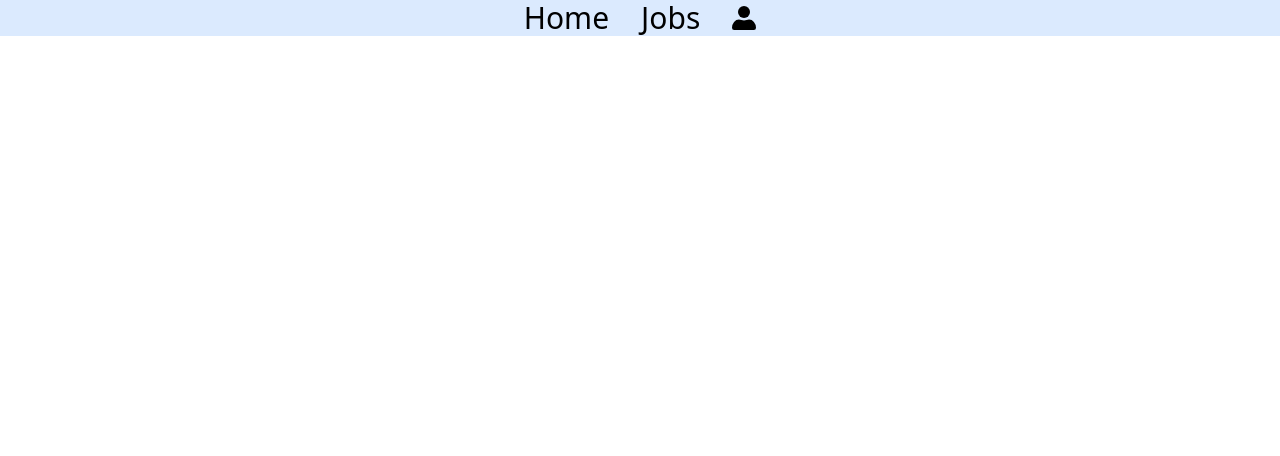
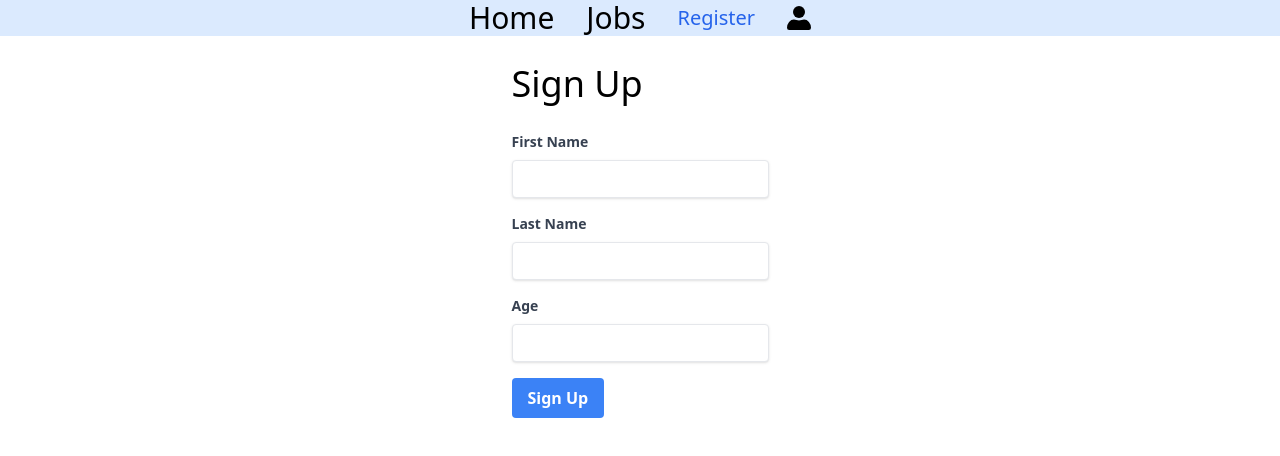
Before and after one commit to LimpanGH/Jobchaser-react-del-4, a React (Vite) app: page /Jobchaser-react/signup in a window 1280 px wide. Before the commit this address had no page. Shown: the top 456 px of the page. Built offline with nearby package versions, Linux system fonts and the light colour scheme.

Commit message:
Navbar showing Signed In upon sucessfull submit in Jobchaser-react/signin

```diff
--- a/package.json
+++ b/package.json
@@ -13,6 +13,7 @@
     "firebase": "^10.9.0",
     "react": "^18.2.0",
     "react-dom": "^18.2.0",
+    "react-hook-form": "^7.51.3",
     "react-router-dom": "^6.22.3"
   },
   "devDependencies": {
--- a/src/App.tsx
+++ b/src/App.tsx
@@ -1,22 +1,34 @@
+import { useState } from 'react';
 import { Jobs } from './components/Jobs';
 import { SearchField } from './pages/Home/SearchField';
 import { NavBar } from './components/NavBar';
-import SignInPage from './pages/SignInPage/SignInPage';
+import { SignInPage } from './pages/SignInPage/SignInPage';
+import { SignUpPage } from './pages/SignUpPage/SignUpPage';
 
 import { BrowserRouter, Routes, Route, Navigate, Link, Outlet, useOutlet } from 'react-router-dom';
 
 import HomePage from './pages/Home/HomePage';
+import { FormProvider } from './components/Hook-Form';
 
 export function App() {
+  const [isSignedIn, setIsSignedIn] = useState(false);
+
+  const handleSignIn = () => {
+    setIsSignedIn(true);
+  };
+
   return (
     <BrowserRouter basename='Jobchaser-react'>
       <div className='flex flex-col items-center max-w-screen-xl mx-auto '>
-        <NavBar />
-        <Routes>
-          <Route path='/home' element={<HomePage />} />
-          <Route path='/jobs' element={<Jobs />} />
-          {/* <Route path='/signin' element={<SignInPage />} /> */}
-        </Routes>
+        <NavBar isSignedIn={isSignedIn} handleSignIn={handleSignIn} />
+        <FormProvider>
+          <Routes>
+            <Route path='/home' element={<HomePage />} />
+            <Route path='/jobs' element={<Jobs />} />
+            <Route path='/signin' element={<SignInPage handleSignIn={handleSignIn} />} />
+            <Route path='/signup' element={<SignUpPage />} />
+          </Routes>
+        </FormProvider>
       </div>
     </BrowserRouter>
   );
--- /dev/null
+++ b/src/components/Hook-Form.tsx
@@ -0,0 +1,129 @@
+import React, { useContext, useState } from 'react';
+import { useForm, SubmitHandler } from 'react-hook-form';
+
+const FormContext = React.createContext<any>(null);
+
+interface IFormInput {
+  firstName: string;
+  lastName: string;
+  age: number;
+}
+
+export function FormProvider({ children }: { children: React.ReactNode }) {
+  const methods = useForm<IFormInput>();
+  return <FormContext.Provider value={methods}>{children}</FormContext.Provider>;
+}
+
+export function useFormField(fieldName: string) {
+  const methods = useContext(FormContext);
+  return methods?.register(fieldName);
+}
+
+export function useFormSubmitHandler<T = any>(onSubmit: SubmitHandler<T>) {
+  const methods = useContext(FormContext);
+  return methods?.handleSubmit(onSubmit);
+}
+
+// My Sign-in form ----------------------
+export function SignInForm({ handleSignIn }: { handleSignIn: (data: IFormInput) => void }) {
+  const { register, handleSubmit } = useForm<IFormInput>();
+
+  const onSubmit: SubmitHandler<IFormInput> = (data) => {
+    console.log(data);
+    handleSignIn(data);
+  };
+
+  return (
+    <form onSubmit={handleSubmit(onSubmit)} className='max-w-sm mx-auto'>
+      <div className='mb-4'>
+        <label className='block mb-2 text-sm font-bold text-gray-700' htmlFor='firstName'>
+          First Name
+        </label>
+        <input
+          {...register('firstName', { required: true, maxLength: 20 })}
+          id='firstName'
+          type='text'
+          className='w-full px-3 py-2 leading-tight text-gray-700 border rounded shadow appearance-none focus:outline-none focus:shadow-outline'
+        />
+      </div>
+      <div className='mb-4'>
+        <label className='block mb-2 text-sm font-bold text-gray-700' htmlFor='lastName'>
+          Last Name
+        </label>
+        <input
+          {...register('lastName', { required: true, pattern: /^[A-Za-z]+$/i })}
+          id='lastName'
+          type='text'
+          className='w-full px-3 py-2 leading-tight text-gray-700 border rounded shadow appearance-none focus:outline-none focus:shadow-outline'
+        />
+      </div>
+      <div className='mb-4'>
+        <label className='block mb-2 text-sm font-bold text-gray-700' htmlFor='age'>
+          Age
+        </label>
+        <input
+          {...register('age', { required: true, min: 18, max: 99 })}
+          id='age'
+          type='number'
+          className='w-full px-3 py-2 leading-tight text-gray-700 border rounded shadow appearance-none focus:outline-none focus:shadow-outline'
+        />
+      </div>
+      <button
+        type='submit'
+        className='px-4 py-2 font-bold text-white bg-blue-500 rounded hover:bg-blue-700 focus:outline-none focus:shadow-outline'
+      >
+        Sign In
+      </button>
+    </form>
+  );
+}
+
+// My Sign-up form ----------------------
+export function SignUpForm() {
+  const { register, handleSubmit } = useForm<IFormInput>();
+  const onSubmit: SubmitHandler<IFormInput> = (data) => console.log(data);
+
+  return (
+    <form onSubmit={handleSubmit(onSubmit)} className='max-w-sm mx-auto'>
+      <div className='mb-4'>
+        <label className='block mb-2 text-sm font-bold text-gray-700' htmlFor='firstName'>
+          First Name
+        </label>
+        <input
+          {...register('firstName', { required: true, maxLength: 20 })}
+          id='firstName'
+          type='text'
+          className='w-full px-3 py-2 leading-tight text-gray-700 border rounded shadow appearance-none focus:outline-none focus:shadow-outline'
+        />
+      </div>
+      <div className='mb-4'>
+        <label className='block mb-2 text-sm font-bold text-gray-700' htmlFor='lastName'>
+          Last Name
+        </label>
+        <input
+          {...register('lastName', { required: true, pattern: /^[A-Za-z]+$/i })}
+          id='lastName'
+          type='text'
+          className='w-full px-3 py-2 leading-tight text-gray-700 border rounded shadow appearance-none focus:outline-none focus:shadow-outline'
+        />
+      </div>
+      <div className='mb-4'>
+        <label className='block mb-2 text-sm font-bold text-gray-700' htmlFor='age'>
+          Age
+        </label>
+        <input
+          {...register('age', { required: true, min: 18, max: 99 })}
+          id='age'
+          type='number'
+          className='w-full px-3 py-2 leading-tight text-gray-700 border rounded shadow appearance-none focus:outline-none focus:shadow-outline'
+        />
+      </div>
+      <button
+        type='submit'
+        className='px-4 py-2 font-bold text-white bg-blue-500 rounded hover:bg-blue-700 focus:outline-none focus:shadow-outline'
+      >
+        Sign Up
+      </button>
+    </form>
+  );
+}
--- a/src/components/ModalAccount.tsx
+++ b/src/components/ModalAccount.tsx
@@ -1,26 +1,72 @@
-import { MouseEventHandler } from 'react';
+import React, { MouseEventHandler } from 'react';
+import { useNavigate } from 'react-router-dom';
 
 interface ModalProps {
   onClose: MouseEventHandler<HTMLButtonElement>;
 }
 
 export const Modal: React.FC<ModalProps> = ({ onClose }) => {
+  const navigate = useNavigate(); // Initialize useNavigate
+
+  const goToSignInPage = (event: React.MouseEvent<HTMLButtonElement, MouseEvent>) => {
+    onClose(event); // Close the modal by passing the event
+    navigate('/signin'); // Navigate to '/signin' route
+  };
+
+  const goToSignUpPage = (event: React.MouseEvent<HTMLButtonElement, MouseEvent>) => {
+    onClose(event); // Close the modal by passing the event
+    navigate('/signup'); // Navigate to '/signin' route
+  };
+
   return (
     <div className='fixed top-0 left-0 flex items-center justify-center w-full h-full bg-gray-800 bg-opacity-50'>
       <div className='p-8 bg-white rounded-lg'>
-        <div className='mb-4 text-center'>
-          <div className='mb-2 text-xl font-bold'>Sign In</div>
-          <button className='text-blue-500' onClick={onClose}>
-            Close
+        <div className='flex justify-end'>
+          {/* Close button (X) */}
+          <button className='text-gray-500' onClick={onClose}>
+            X
           </button>
         </div>
         <div className='mb-4 text-center'>
-          <div className='mb-2 text-xl font-bold'>Sign Up</div>
-          <button className='text-blue-500' onClick={onClose}>
-            Close
+          {/* <div className='mb-2 text-xl font-bold'>Sign In</div> */}
+          <button className='text-blue-500' onClick={goToSignInPage}>
+            Sign In
+          </button>
+        </div>
+        <div className='mb-4 text-center'>
+          {/* <div className='mb-2 text-xl font-bold'>Sign Up</div> */}
+          <button className='text-blue-500' onClick={goToSignUpPage}>
+            Sign Up
           </button>
         </div>
       </div>
     </div>
   );
 };
+
+// import { MouseEventHandler } from 'react';
+
+// interface ModalProps {
+//   onClose: MouseEventHandler<HTMLButtonElement>;
+// }
+
+// export const Modal: React.FC<ModalProps> = ({ onClose }) => {
+//   return (
+//     <div className='fixed top-0 left-0 flex items-center justify-center w-full h-full bg-gray-800 bg-opacity-50'>
+//       <div className='p-8 bg-white rounded-lg'>
+//         <div className='mb-4 text-center'>
+//           <div className='mb-2 text-xl font-bold'>Sign In</div>
+//           <button className='text-blue-500' onClick={onClose}>
+//             Close
+//           </button>
+//         </div>
+//         <div className='mb-4 text-center'>
+//           <div className='mb-2 text-xl font-bold'>Sign Up</div>
+//           <button className='text-blue-500' onClick={onClose}>
+//             Close
+//           </button>
+//         </div>
+//       </div>
+//     </div>
+//   );
+// };
--- a/src/components/NavBar.tsx
+++ b/src/components/NavBar.tsx
@@ -2,7 +2,12 @@ import { Link } from 'react-router-dom';
 import { useState } from 'react';
 import { Modal } from './ModalAccount';
 
-export function NavBar() {
+interface NavBarProps {
+  isSignedIn: boolean;
+  handleSignIn: (userData: any) => void;
+}
+
+export function NavBar({ isSignedIn, handleSignIn }: NavBarProps) {
   const [isModalOpen, setIsModalOpen] = useState(false);
 
   const handleOpenModal = () => {
@@ -21,10 +26,16 @@ export function NavBar() {
       <Link className='text-3xl ' to='/jobs'>
         Jobs
       </Link>
-      {/* <Link className='text-xl text-blue-600 ' to='/signup'>
-        Signup
-      </Link> */}
 
+      <div className='text-xl text-blue-600'>
+        {isSignedIn ? (
+          <span>Signed In</span>
+        ) : (
+          <span onClick={handleOpenModal} style={{ cursor: 'pointer' }}>
+            Register
+          </span>
+        )}
+      </div>
       <div className='flex items-center text-xl text-blue-600'>
         <img
           src='./src/assets/SVG/Hitta IT-jobb! Utvecklare, IT-support, säkerhet, projektledare mm-7.svg'
--- a/src/pages/SignInPage/SignInPage.tsx
+++ b/src/pages/SignInPage/SignInPage.tsx
@@ -1,13 +1,11 @@
-// import SignInForm from './SignInForm';
+import { SignInForm } from '../../components/Hook-Form';
 
-
-function SignInPage() {
+export function SignInPage({ handleSignIn }: { handleSignIn: (data: any) => void }) {
   return (
     <div>
-      <h1>Sign In</h1>
-      {/* <SignInForm /> */}
+      <h1 className='text-4xl mt-7 mb-7'>Sign In</h1>
+
+      <SignInForm handleSignIn={handleSignIn} />
     </div>
   );
 }
-
-export default SignInPage;
--- /dev/null
+++ b/src/pages/SignUpPage/SignUpPage.tsx
@@ -0,0 +1,10 @@
+import { SignUpForm } from '../../components/Hook-Form';
+
+export function SignUpPage() {
+  return (
+    <div>
+      <h1 className='text-4xl mt-7 mb-7'>Sign Up</h1>
+      <SignUpForm />
+    </div>
+  );
+}
```
Also changed, not shown: 1 other file (tests, documents, lock files or other folders).
